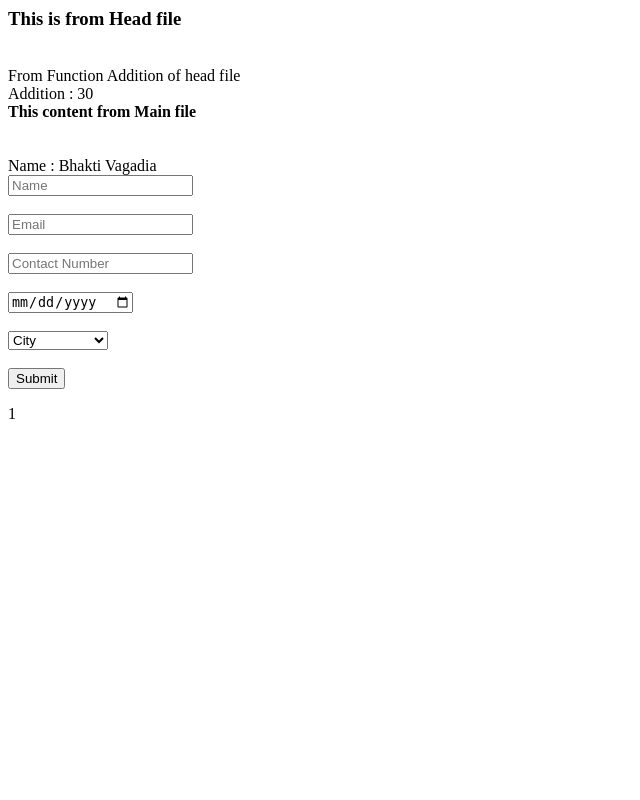
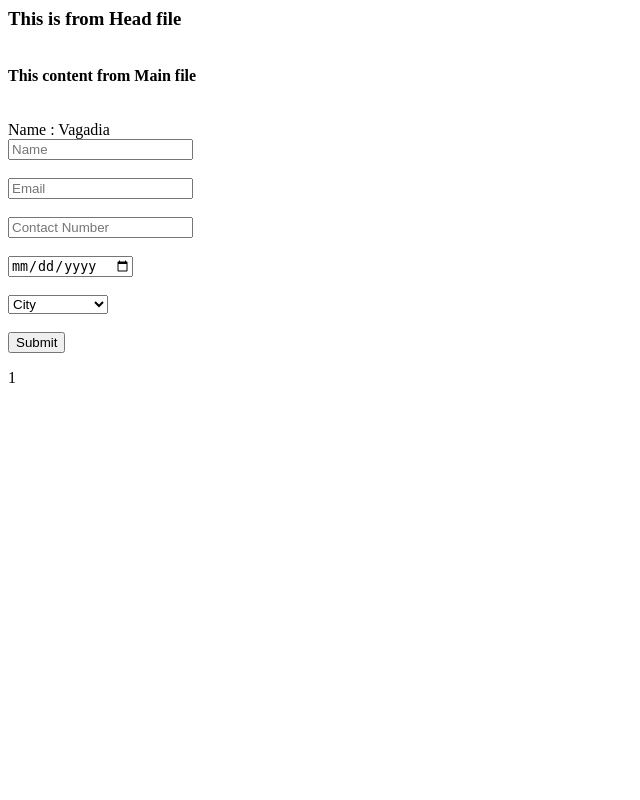
Before and after one commit to BhaktiVagadia/php, a PHP site: page /include.php?name=1 in a window 1280 px wide. Shown: the whole page, without its empty margins (0-640 px from the left). Run offline with PHP 8.4, Linux system fonts and the light colour scheme; data that the repository does not hold is empty.

Commit message:
Practice of 21-JAN

```diff
--- a/21-JAN-2020/head.php
+++ b/21-JAN-2020/head.php
@@ -1,9 +1,9 @@
 <h3>This is from Head file</h3>
 <?php
-    $firstName = "Bhakti";
+    /*$firstName = "Bhakti";
     function Addition($num1,$num2){
         echo "<br>From Function Addition of head file";
         echo "<br>Addition : " . ($num1 + $num2);
     }
-    Addition(10,20);
+    Addition(10,20);*/
 ?>
```
